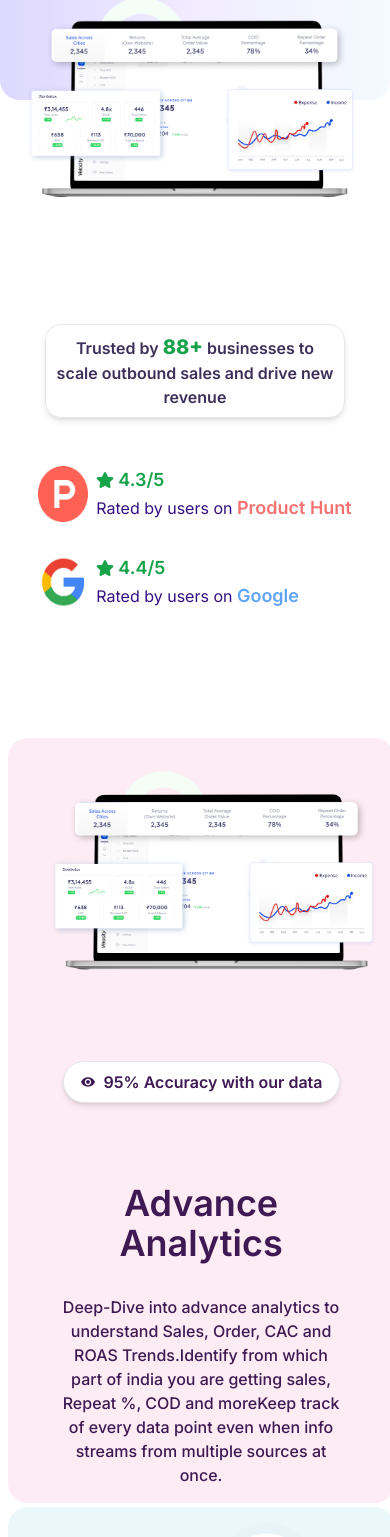
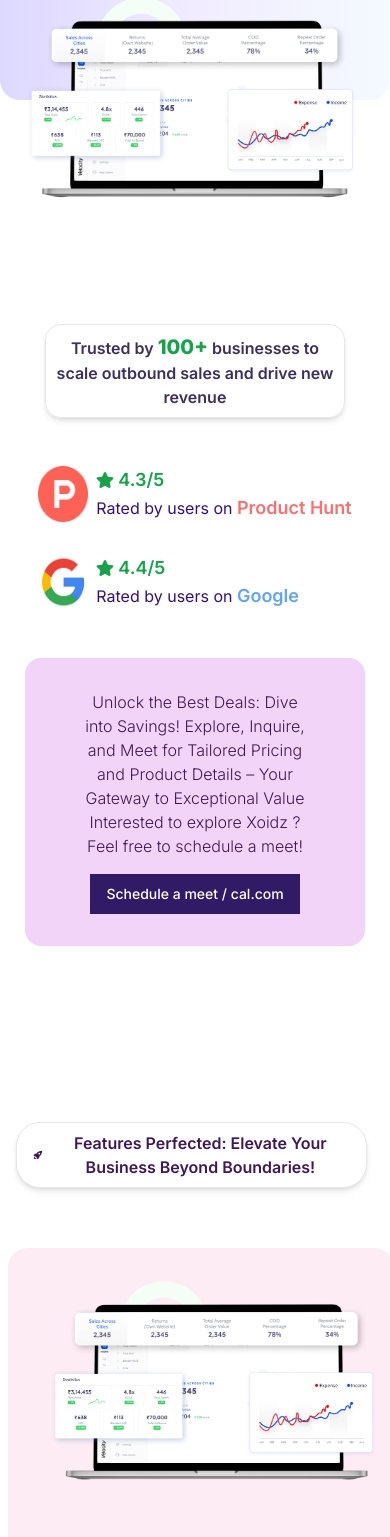
Before and after one commit to Shobhnik13/xoidz2.o, a Next.js app: page / in a window 390 px wide. Shown: the part 428-1965 px from the top of the page. Built offline with nearby package versions, Linux system fonts and the light colour scheme.

Commit message:
features done,cal.com done

```diff
--- a/components/Features.tsx
+++ b/components/Features.tsx
@@ -4,6 +4,7 @@ import Image from "next/image"
 import { FaWhatsapp } from "react-icons/fa";
 import { IoMdEye } from "react-icons/io";
 import { TbReportAnalytics } from "react-icons/tb";
+import { IoRocketSharp } from "react-icons/io5";
 const Features = () => {
     const data=[
         {
@@ -38,15 +39,19 @@ const Features = () => {
         },
     ]
   return (
-    <div className="mt-32">
+    <div className="mt-28 flex flex-col">
+
+        <span className={`mx-4 md:mx-auto text-center text-[#3e1953] text-base w-[90%] md:w-auto  font-semibold mt-16 bg-white border border-1 shadow-md border-gray-200 rounded-3xl px-4 py-2 flex gap-x-2 justify-center items-center`}><IoRocketSharp/>Features Perfected: Elevate Your Business Beyond Boundaries!</span>
+        <div className="mt-14">
         {data.map((item)=>(
             <div key={item.id} className={`w-[99%] p-4 mx-2 rounded-[20px]  ${item.bgColor} h-auto flex flex-col mt-1 justify-center items-center`}>
                 <Image alt="feature1" src={`${item.imgSrc}`} width={500} height={500} />
-                <span className={`${item.txtColor} font-semibold mt-16 bg-white border border-1 shadow-md border-gray-200 rounded-3xl px-4 py-2 flex gap-x-2 items-center`}>{item.icon}{item.spanText}</span>
+                <span className={`${item.txtColor}  w-[95%] md:w-auto font-semibold mt-16 bg-white border border-1 shadow-md border-gray-200 rounded-3xl px-4 py-2 flex gap-x-2 justify-center items-center`}>{item.icon}{item.spanText}</span>
                 <h1 className={`mt-20 ${item.txtColor} text-4xl w-[70%] text-center font-[600] `}>{item.title}</h1>
                 <p className={`mt-8 text-md font-[450] w-[80%] text-center ${item.txtColor}`}>{item.subTitle}</p>
             </div>
         ))}
+        </div>
     </div>
   )
 }
--- a/components/UserSection.tsx
+++ b/components/UserSection.tsx
@@ -3,16 +3,19 @@
 import Image from 'next/image';
 import CountUp from 'react-countup';
 import { FaStar } from "react-icons/fa";
+import { Button } from './ui/button';
+import { useRouter } from 'next/navigation';
 const UserSection = () => {
+    const router=useRouter()
   return (
     <div className="flex flex-col items-center justify-center mt-20 sm:mt-56 md:mt-52 lg:mt-56 mx-4 md:mx-4 lg:mx-0">
         {/* running  */}
         <div className="text-[#3c305aff] hidden sm:block text-center text-base md:text-xl font-semibold p-2 rounded-2xl border shadow-md">
-            <p>Trusted by  <CountUp duration={20} className='text-xl md:text-3xl font-extrabold text-green-600' start={0} end={100}></CountUp><span className='text-xl md:text-3xl font-extrabold text-green-600'>+</span> businesses to scale outbound sales and drive new revenue</p>
+            <p>Trusted by  <CountUp className='text-xl md:text-3xl font-extrabold text-green-600' start={0} end={100}></CountUp><span className='text-xl md:text-3xl font-extrabold text-green-600'>+</span> businesses to scale outbound sales and drive new revenue</p>
         </div>
         {/* for mobiles   */}
         <div className="text-[#3c305aff] block w-[300px] mt-36 sm:hidden text-center text-base md:text-xl font-semibold p-2 rounded-2xl border shadow-md">
-            <p>Trusted by  <CountUp duration={20} className='text-xl md:text-3xl font-extrabold text-green-600' start={0} end={100}></CountUp><span className='text-xl md:text-3xl font-extrabold text-green-600'>+</span> businesses to scale outbound sales and drive new revenue</p>
+            <p>Trusted by  <CountUp  className='text-xl md:text-3xl font-extrabold text-green-600' start={0} end={100}></CountUp><span className='text-xl md:text-3xl font-extrabold text-green-600'>+</span> businesses to scale outbound sales and drive new revenue</p>
         </div>
 
         {/* ratings  */}
@@ -32,6 +35,12 @@ const UserSection = () => {
                 </div>
             </div>
         </div>
+        {/* cal  */}
+        <div className="flex flex-col  items-center bg-[#f1d4f7] md:w-[60%] w-[95%] mx-auto  mt-12 p-8 rounded-2xl">
+      <p className="w-[80%] text-base text-[#3e1953] font-[300]  text-center mx-auto">Unlock the Best Deals: Dive into Savings! Explore, Inquire, and Meet for Tailored Pricing and Product Details – Your Gateway to Exceptional Value Interested to explore Xoidz ? Feel free to schedule a meet!</p>
+      <Button className="bg-[#311b66]  text-white text-sm mt-4 hover:scale-110 duration-200 ease-in-out transition-all hover:bg-[#311b66]/80" onClick={()=>window.open('https://cal.com/shobhnik13')}>Schedule a meet / cal.com</Button>
+    </div>
+
     </div>
   )
 }
```
